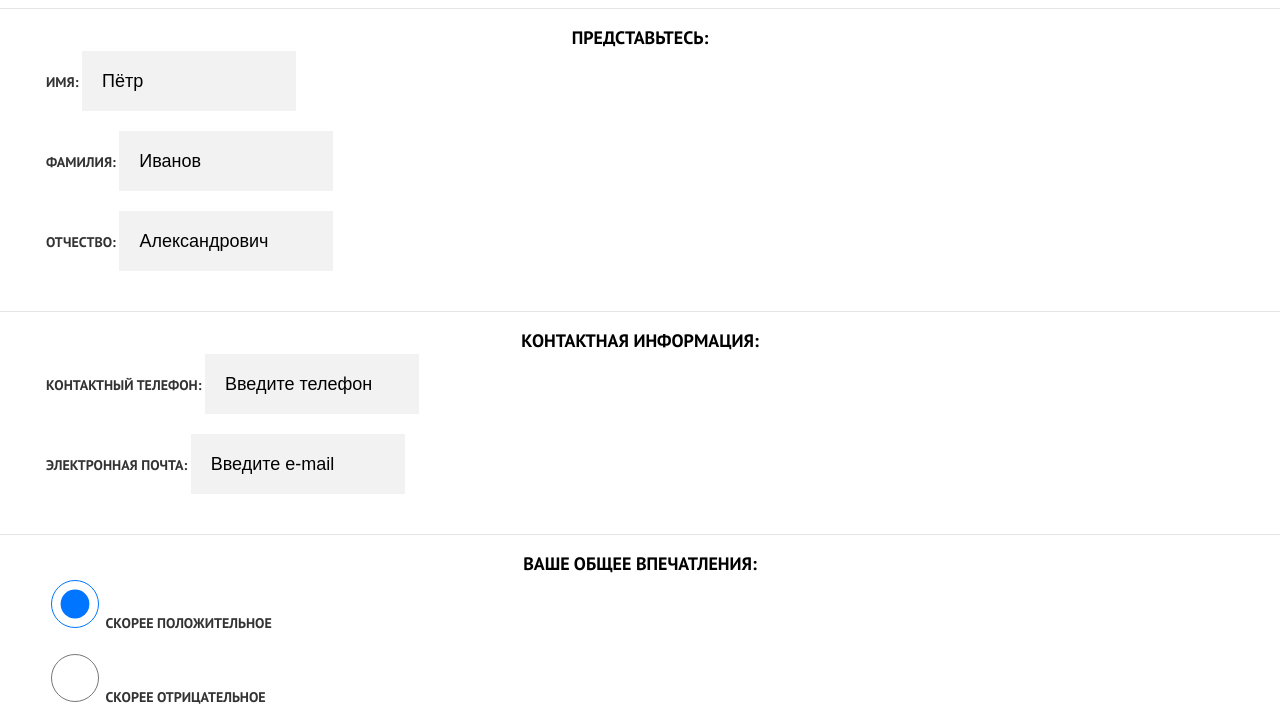
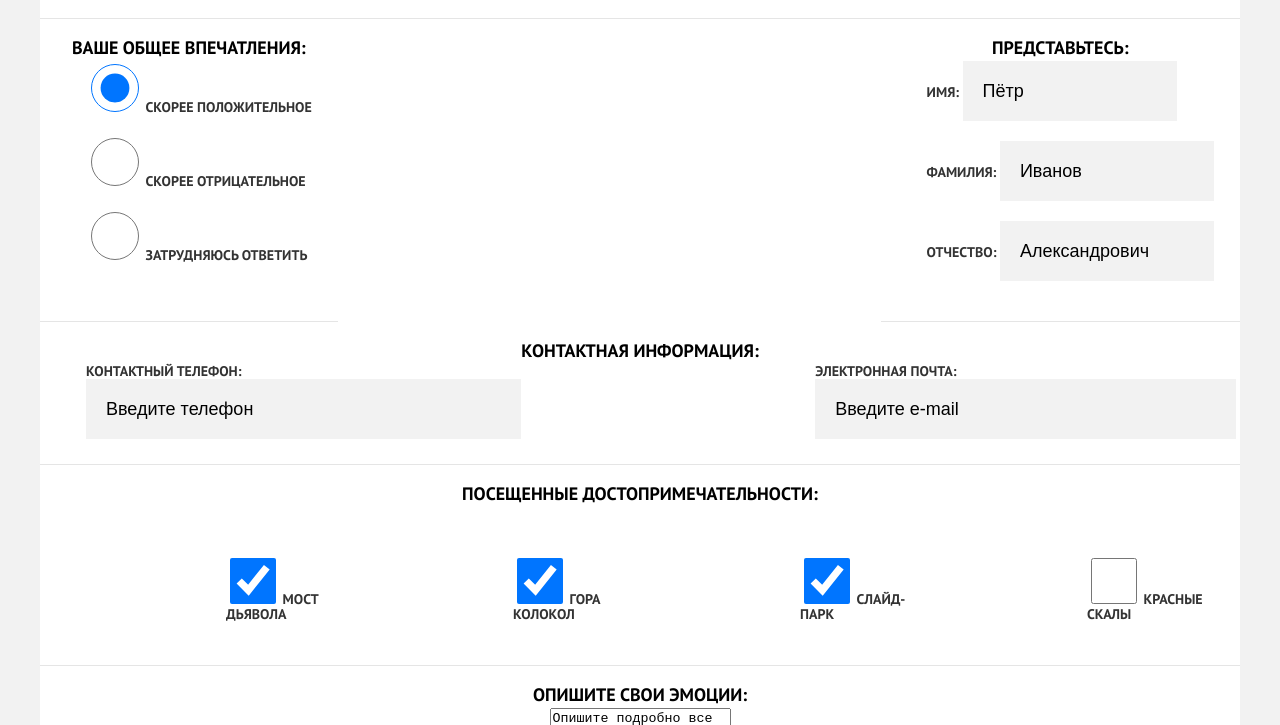
Before and after one commit to TsimafeiBystrou/1648231-sedona-22, a website: page source/form.html in a window 1280 px wide. Shown: the part 407-1132 px from the top of the page. Drawn offline with nearby package versions, Linux system fonts and the light colour scheme; files that its build step writes are made by us from their sources; files whose address does not match are found by name.

Commit message:
Адаптив 3 страниц

```diff
--- a/source/form.html
+++ b/source/form.html
@@ -9,7 +9,7 @@
 </head>
 
 <body>
-
+  <div class="wrapper">
     <header class="page-header">
       <nav class="main-nav">
         <button class="main-nav__toggle" type="button">
@@ -53,11 +53,12 @@
       </div>
       <form action="https://echo.htmlacademy.ru" method="GET">
         <section class="form">
-        <div class="form__wrapper">
+          <div class="form__box">
             <h1 class="form__title">Оставьте свой отзыв</h1>
             <h2 class="form__subtitle">Помогите нашим отелям стать лучше! Оставьте отзыв о них, а также о
               посещенных вами достопримечательностях</h2>
           </div>
+          <div class="form__box--large-screen">
             <div class="form__box">
               <h3 class="form__intro">Представьтесь:</h3>
               <div class="form__item">
@@ -75,13 +76,15 @@
             </div>
             <div class="form__box">
               <h3 class="form__intro">Контактная информация:</h3>
+              <div class="form__contacts">
                 <div class="form__item">
                   <label class="form__label" for="phone">Контактный телефон:</label>
-            <input class="form__input" type="text" value="Введите телефон" id="phone">
+                  <input class="form__input form__input--tablet" type="text" value="Введите телефон" id="phone">
                 </div>
                 <div class="form__item">
                   <label class="form__label" for="email">Электронная почта:</label>
-            <input class="form__input" type="text" value="Введите e-mail" id="email">
+                  <input class="form__input form__input--tablet" type="text" value="Введите e-mail" id="email">
+                </div>
               </div>
             </div>
             <div class="form__box">
@@ -99,23 +102,26 @@
                 <label class="form__label form__label--circle" for="doubts">Затрудняюсь ответить</label>
               </div>
             </div>
+          </div>
           <div class="form__box">
             <h3 class="form__intro">Посещенные достопримечательности:</h3>
-          <div class="form__item">
+            <div class="form__attractions">
+              <div class="form__item form__item--attractions">
                 <input class="form__input form__input--checkbox" type="checkbox" id="brige" checked>
                 <label class="form__label form__label--checkbox" for="brige">Мост Дьявола</label>
               </div>
-          <div class="form__item">
+              <div class="form__item form__item--attractions">
                 <input class="form__input form__input--checkbox" type="checkbox" id="mountain" checked>
                 <label class="form__label form__label--checkbox" for="mountain">Гора Колокол</label>
               </div>
-          <div class="form__item">
+              <div class="form__item form__item--attractions">
                 <input class="form__input form__input--checkbox" type="checkbox" id="park" checked>
                 <label class="form__label form__label--checkbox" for="park">Слайд-парк</label>
               </div>
-          <div class="form__item">
+              <div class="form__item form__item--attractions">
                 <input class="form__input form__input--checkbox" type="checkbox" id="rocks">
                 <label class="form__label form__label--checkbox" for="rocks">Красные скалы</label>
+              </div>
             </div>
           </div>
           <div class="form__box">
@@ -146,7 +152,7 @@
       </ul>
       <div class="page-footer__copyright">Разработано</div>
     </footer>
-
+  </div>
 </body>
 
 </html>
--- a/source/less/blocks/form.less
+++ b/source/less/blocks/form.less
@@ -68,3 +68,46 @@
   width: 46px;
   height: 46px;
 }
+
+@media (min-width: @tablet-width) {
+  .form__box--large-screen {
+    display: flex;
+    flex-wrap: wrap;
+    justify-content: space-between;
+    padding: 0;
+  }
+  .form__box:nth-child(2) {
+    width: 100%;
+    order: 1;
+  }
+  .form__box:nth-child(3) {
+    order: -1;
+  }
+  .form__input--tablet {
+    width: 100%;
+  }
+  .form__attractions{
+    display: flex;
+    flex-wrap: wrap;
+  }
+  .form__item--attractions {
+    min-width: 180px;
+    width: 50%;
+    padding-left: 160px;
+    padding-bottom: 90px;
+    padding-top: 48px;
+    box-sizing: border-box;
+  }
+}
+
+@media (min-width: @desktop-width) {
+  .form__contacts {
+    display: flex;
+    flex-wrap: nowrap;
+    justify-content: space-between;
+  }
+  .form__attractions{
+    display: flex;
+    flex-wrap: nowrap;
+  }
+}
--- a/source/less/blocks/main-nav.less
+++ b/source/less/blocks/main-nav.less
@@ -42,7 +42,7 @@
   .main-nav__item{
     background-color: @white;
     border: none;
-    min-width: 20%;
+    // min-width: 20%;
     max-height: 56px;
     padding: 15px 23px;
     margin: 0 auto;
--- a/source/less/blocks/page-header.less
+++ b/source/less/blocks/page-header.less
@@ -18,9 +18,8 @@
 @media (min-width: @tablet-width) {
   .page-header {
     position: relative;
-    width: 100%;
-    display: flex;
     background-color: @white;
+    height: 56px;
   }
   .page-header__logo {
     position: absolute;
--- a/source/less/blocks/page-main.less
+++ b/source/less/blocks/page-main.less
@@ -24,9 +24,3 @@
   padding-top: 90px;
   padding-bottom: 85px;
 }
-
-@media (min-width: @tablet-width) {
-  .page-main {
-    width: 100%;
-  }
-}
--- a/source/less/blocks/photos.less
+++ b/source/less/blocks/photos.less
@@ -33,3 +33,23 @@
 .photos__author {
   color: @dark-grey;
 }
+
+@media (min-width: @tablet-width) {
+  .photos__info-wrapper {
+    display: flex;
+    justify-content: space-between;
+  }
+  .photos__galery {
+    display: grid;
+    grid-template-columns: 1fr 1fr;
+    padding: 0;
+  }
+}
+
+@media (min-width: @desktop-width) {
+  .photos__galery {
+    display: grid;
+    grid-template-columns: 1fr 1fr 1fr;
+    padding: 0;
+  }
+}
--- a/source/less/blocks/wrapper.less
+++ b/source/less/blocks/wrapper.less
@@ -1,6 +1,18 @@
+.wrapper {
+  max-width: 540px;
+  margin: 0 auto;
+}
+
+@media (min-width: @tablet-width) {
+  .wrapper {
+    max-width: 900px;
+    margin: 0 auto;
+  }
+}
+
 @media (min-width: @desktop-width) {
   .wrapper {
-    width: 1200px;
+    max-width: 1200px;
     padding: 0 40px;
     background-color: @light-grey;
     margin: 0 auto;
```
Also changed, not shown: source/media.html (+12 -2 lines). Lines whose indentation alone changed are shown as unchanged.
